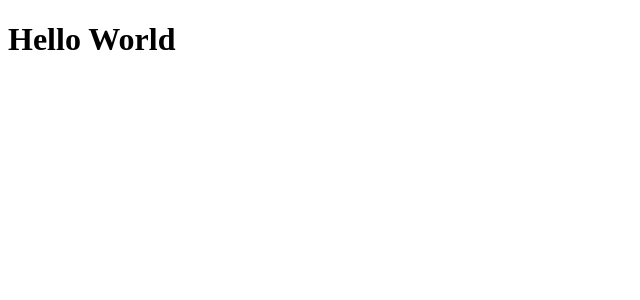
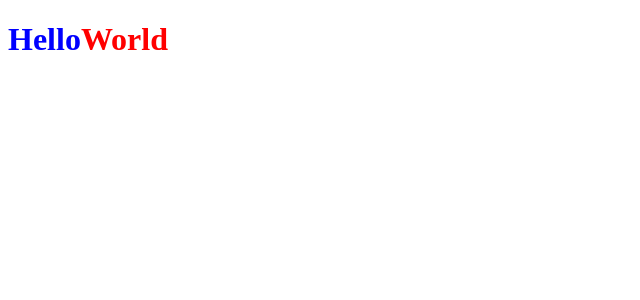
Before and after one commit to jvkass/ignews, a Next.js app: page / in a window 1280 px wide. Shown: the top 300 px of the page, without its empty margins (0-640 px from the left). Built offline with nearby package versions, Linux system fonts and the light colour scheme.

Commit message:
Utilização do SASS para estilização do App

```diff
--- a/package.json
+++ b/package.json
@@ -11,7 +11,8 @@
   "dependencies": {
     "next": "12.1.0",
     "react": "17.0.2",
-    "react-dom": "17.0.2"
+    "react-dom": "17.0.2",
+    "sass": "^1.49.9"
   },
   "devDependencies": {
     "@types/node": "^17.0.21",
--- a/src/pages/index.tsx
+++ b/src/pages/index.tsx
@@ -1,5 +1,12 @@
+import styles from '../styles/home.module.scss'
+
 export default function Home() {
   return (
-   <h1>Hello World</h1>
+   <h1 className={styles.title}>
+     Hello
+     <span>
+       World
+     </span>
+   </h1>
   )
 }
--- /dev/null
+++ b/src/styles/home.module.scss
@@ -0,0 +1,7 @@
+.title {
+    color:blue;
+
+    span {
+        color: red;
+    }
+}
```
Also changed, not shown: 1 other file (tests, documents, lock files or other folders).
